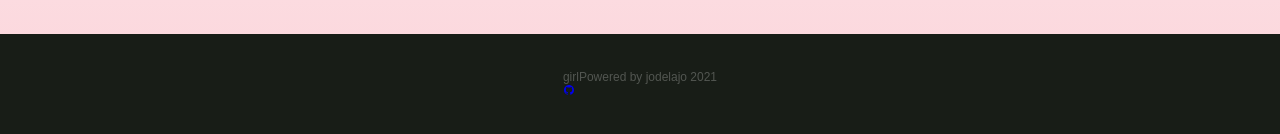
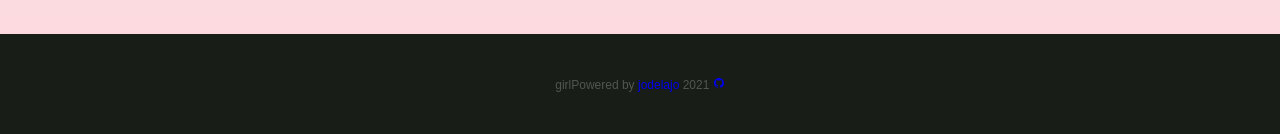
Before and after one commit to jodelajo/react-eindproject-frontend-development, a React (Create React App) app: page /log-in in a window 1280 px wide. Shown: the part 666-800 px from the top of the page. Built offline with nearby package versions, Linux system fonts and the light colour scheme; no server answers.

Commit message:
footer year

```diff
--- a/src/components/footer/Footer.js
+++ b/src/components/footer/Footer.js
@@ -7,6 +7,8 @@ import {LocationContext} from "../../context/LocationContext";
 function Footer() {
     const history = useHistory()
     const {goBackHandler} = useContext(LocationContext)
+    const day = new Date()
+    const year = day.getFullYear()
 
     function onClickHandler() {
         goBackHandler()
@@ -24,14 +26,12 @@ function Footer() {
             </Link>
         </div>
         <div className="footer-web" data-testid='footer-1'>
+
             <div>
-
-            </div>
-            <div>
-                <p>girlPowered by jodelajo 2021</p>
-                <a href="https://github.com/jodelajo">
+                <p>girlPowered by <a href="https://jodelajo.nl">jodelajo</a> {year} <a
+                    href="https://github.com/jodelajo">
                     <RiGithubFill/>
-                </a>
+                </a></p>
             </div>
         </div>
     </>
```
